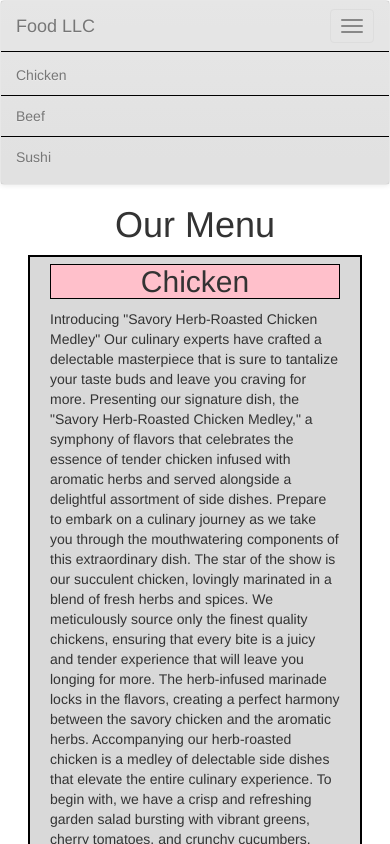
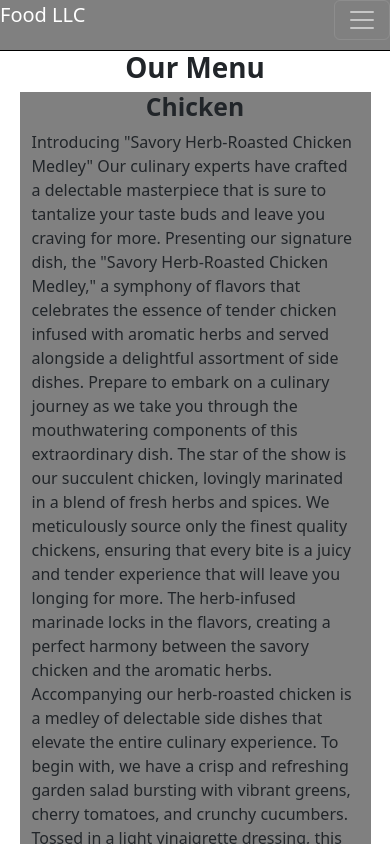
Before and after one commit to uberl/coursera-webdev, a plain HTML site: page module3-solution/index.html in a window 390 px wide. Shown: the top 844 px of the page. Drawn offline with nearby package versions, Linux system fonts and the light colour scheme.

Commit message:
New hacky solution using bootstrap 5

```diff
--- a/module3-solution/css/styles.css
+++ b/module3-solution/css/styles.css
@@ -1,68 +1,55 @@
-* {
-  border-radius: 0%;
-  box-sizing: border-box;
+.menu-tile {
+  width: 90%;
+  background-color: grey;
+  margin-left: auto;
+  margin-right: auto;
+  margin-bottom: 30px;
 }
 
-#beef {
-  background-color: red;
-  color: white;
+h1 {
+  font-weight: 700;
 }
-#sushi {
-  background-color: yellow;
-}
-#chicken {
-  background-color: pink;
+.menu-tile h2 {
+  font-weight: 600;
 }
 
-.menu-tile {
-  border: solid 2.5px black;
-  background-color: rgba(128, 128, 128, 0.3);
-  float: left;
-  margin-left: 2em;
-  margin-right: 2em;
-  margin-bottom: 4em;
+.navbar-brand {
+  color: black;
 }
 
-header nav .container-fluid {
-  background-color: rgba(128, 128, 128, 0.2);
+#navbar {
+  background-color: grey !important;
+  color: black !important;
 }
 
-#bs-example-navbar-collapse-1 > ul > li {
-  border-top: 1px solid black;
-}
-#bs-example-navbar-collapse-1 > ul > li:nth-child(1) {
-  border-top: 0px;
-  margin-top: -5px;
+.nav-link {
+  color: black;
+  border-bottom: solid 1px black;
 }
 
-@media (min-width: 768px) {
-  .hidden-md {
-    display: none;
-    width: 0%;
-  }
-  nav.navbar.navbar-default {
-    border-bottom: solid 1px black;
-    border-radius: 0%;
-  }
+#horizontal-line {
+  border-bottom: solid 1px black;
 }
 
-@media (max-width: 768px) {
-  nav div div.navbar-header {
-    border-bottom: solid 1px black;
-    border-radius: 0%;
-  }
+div.border-bitch {
+  width: 100%;
+  border-bottom: solid 1px black;
+  padding-bottom: 10px;
 }
 
-.menu-tile > h2 {
-  text-align: center;
-  border: solid 1px black;
-  margin-right: 20px;
-  margin-left: 20px;
-  margin-top: 0.25em;
+#navbar {
+  padding-top: 0px;
+  padding-bottom: 0px;
+  padding-left: 0px;
+  padding-right: 0px;
 }
 
-.menu-tile > p {
-  float: left;
-  padding-left: 20px;
-  padding-right: 20px;
+nav div.container-fluid {
+  padding-left: 0px;
+  padding-right: 0px;
 }
+
+#navbarsExample01 {
+  padding-bottom: 0px;
+  margin-bottom: 0px;
+}
--- a/module3-solution/index.html
+++ b/module3-solution/index.html
@@ -5,67 +5,48 @@
     <meta http-equiv="X-UA-Compatible" content="IE=edge" />
     <title>Food LLC</title>
     <meta name="viewport" content="width=device-width, initial-scale=1" />
-    <!-- Latest compiled and minified CSS -->
     <link
+      href="https://cdn.jsdelivr.net/npm/bootstrap@5.3.0/dist/css/bootstrap.min.css"
       rel="stylesheet"
-      href="https://cdn.jsdelivr.net/npm/bootstrap@3.3.7/dist/css/bootstrap.min.css"
-      integrity="sha384-BVYiiSIFeK1dGmJRAkycuHAHRg32OmUcww7on3RYdg4Va+PmSTsz/K68vbdEjh4u"
+      type="text/css"
+      integrity="sha384-9ndCyUaIbzAi2FUVXJi0CjmCapSmO7SnpJef0486qhLnuZ2cdeRhO02iuK6FUUVM"
       crossorigin="anonymous"
     />
-
-    <!-- Optional theme -->
-    <link
-      rel="stylesheet"
-      href="https://cdn.jsdelivr.net/npm/bootstrap@3.3.7/dist/css/bootstrap-theme.min.css"
-      integrity="sha384-rHyoN1iRsVXV4nD0JutlnGaslCJuC7uwjduW9SVrLvRYooPp2bWYgmgJQIXwl/Sp"
-      crossorigin="anonymous"
-    />
-    <script
-      src="https://code.jquery.com/jquery-3.7.0.slim.min.js"
-      integrity="sha256-tG5mcZUtJsZvyKAxYLVXrmjKBVLd6VpVccqz/r4ypFE="
-      crossorigin="anonymous"
-    ></script>
-    <!-- Latest compiled and minified JavaScript -->
-    <script
-      src="https://cdn.jsdelivr.net/npm/bootstrap@3.3.7/dist/js/bootstrap.min.js"
-      integrity="sha384-Tc5IQib027qvyjSMfHjOMaLkfuWVxZxUPnCJA7l2mCWNIpG9mGCD8wGNIcPD7Txa"
-      crossorigin="anonymous"
-    ></script>
 
     <link rel="stylesheet" type="text/css" media="screen" href="css/styles.css" />
   </head>
   <body>
     <header>
-      <nav class="navbar navbar-default">
+      <nav class="navbar navbar-dark bg-dark" aria-label="First navbar example" id="navbar">
         <div class="container-fluid">
-          <!-- Brand and toggle get grouped for better mobile display -->
-          <div class="navbar-header">
+          <div class="border-bitch">
+            <a class="navbar-brand" href="#">Food LLC</a>
             <button
+              class="navbar-toggler d-md-none float-end"
               type="button"
-              class="navbar-toggle collapsed"
-              data-toggle="collapse"
-              data-target="#bs-example-navbar-collapse-1"
+              data-bs-toggle="collapse"
+              data-bs-target="#navbarsExample01"
+              aria-controls="navbarsExample01"
               aria-expanded="false"
+              aria-label="Toggle navigation"
             >
-              <span class="sr-only">Toggle navigation</span>
-              <span class="icon-bar"></span>
-              <span class="icon-bar"></span>
-              <span class="icon-bar"></span>
+              <span class="navbar-toggler-icon"></span>
             </button>
-            <a class="navbar-brand">Food LLC</a>
           </div>
-
-          <!-- Collect the nav links, forms, and other content for toggling -->
-          <div class="hidden-md" id="bs-example-navbar-collapse-1">
-            <ul class="nav navbar-nav">
-              <li><a href="#chicken">Chicken</a></li>
-              <li><a href="#beef">Beef</a></li>
-              <li><a href="#sushi">Sushi</a></li>
+          <div class="collapse navbar-collapse" id="navbarsExample01">
+            <ul class="navbar-nav d-md-none">
+              <li class="nav-item">
+                <a class="nav-link text-center" href="#chicken">Chicken</a>
+              </li>
+              <li class="nav-item">
+                <a class="nav-link text-center" href="#beef">Beef</a>
+              </li>
+              <li class="nav-item">
+                <a class="nav-link text-center" href="#sushi">Sushi</a>
+              </li>
             </ul>
           </div>
-          <!-- /.navbar-collapse -->
         </div>
-        <!-- /.container-fluid -->
       </nav>
     </header>
 
@@ -73,7 +54,7 @@
     <div class="container-fluid">
       <div class="row">
         <section class="menu-tile">
-          <h2 id="chicken">Chicken</h2>
+          <h2 id="chicken" class="text-center">Chicken</h2>
           <p>
             Introducing "Savory Herb-Roasted Chicken Medley" Our culinary experts have crafted a delectable masterpiece
             that is sure to tantalize your taste buds and leave you craving for more. Presenting our signature dish, the
@@ -109,7 +90,7 @@
           </p>
         </section>
         <section class="menu-tile">
-          <h2 id="beef">Beef</h2>
+          <h2 id="beef" class="text-center">Beef</h2>
           <p>
             Introducing "Prime Angus Beef Tenderloin Delight" We proudly present a culinary masterpiece that will take
             your taste buds on an unforgettable journey. Allow us to introduce our signature dish, the "Prime Angus Beef
@@ -144,7 +125,7 @@
           </p>
         </section>
         <section class="menu-tile">
-          <h2 id="sushi">Sushi</h2>
+          <h2 id="sushi" class="text-center">Sushi</h2>
           <p>
             Introducing "Oceanic Symphony Sushi Platter" Immerse yourself in a culinary journey inspired by the flavors
             of the ocean with our extraordinary dish, the "Oceanic Symphony Sushi Platter." Crafted by our sushi
@@ -181,5 +162,10 @@
         </section>
       </div>
     </div>
+    <script
+      src="https://cdn.jsdelivr.net/npm/bootstrap@5.3.0/dist/js/bootstrap.bundle.min.js"
+      integrity="sha384-geWF76RCwLtnZ8qwWowPQNguL3RmwHVBC9FhGdlKrxdiJJigb/j/68SIy3Te4Bkz"
+      crossorigin="anonymous"
+    ></script>
   </body>
 </html>
```
